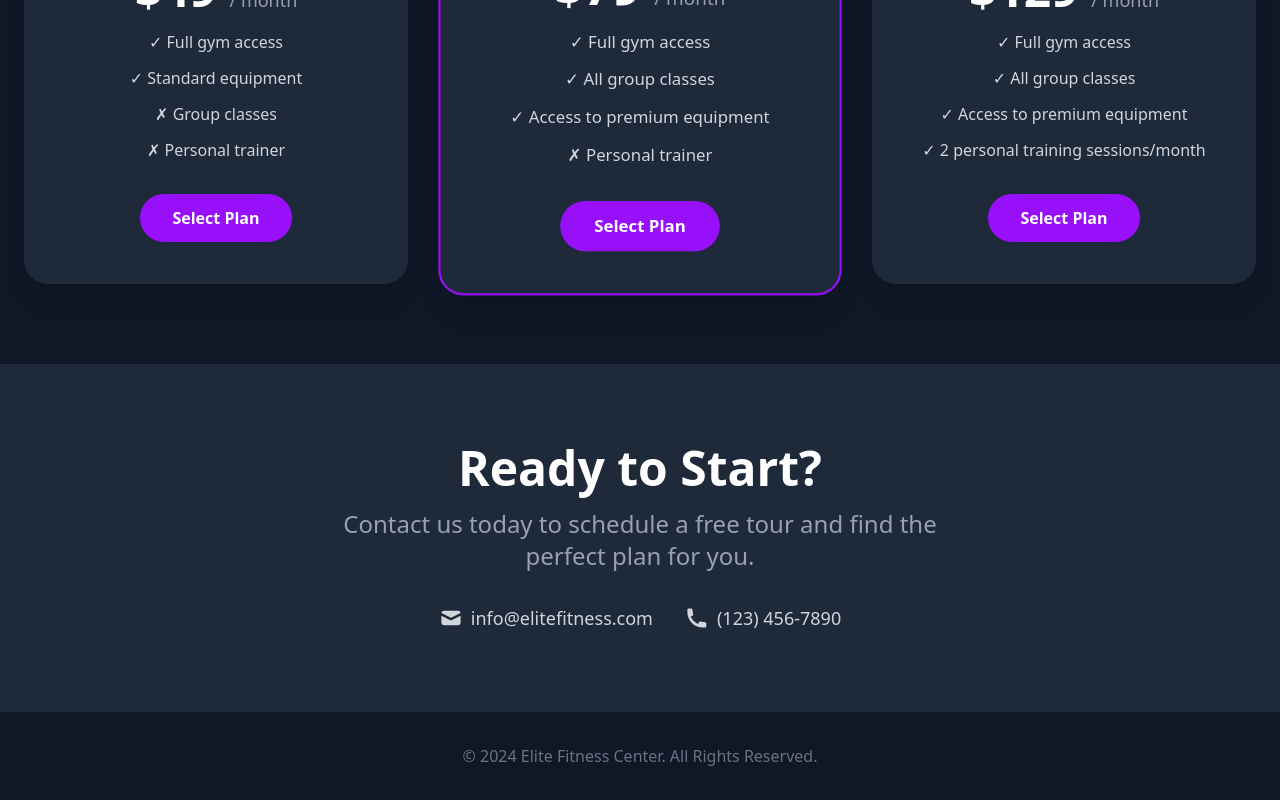
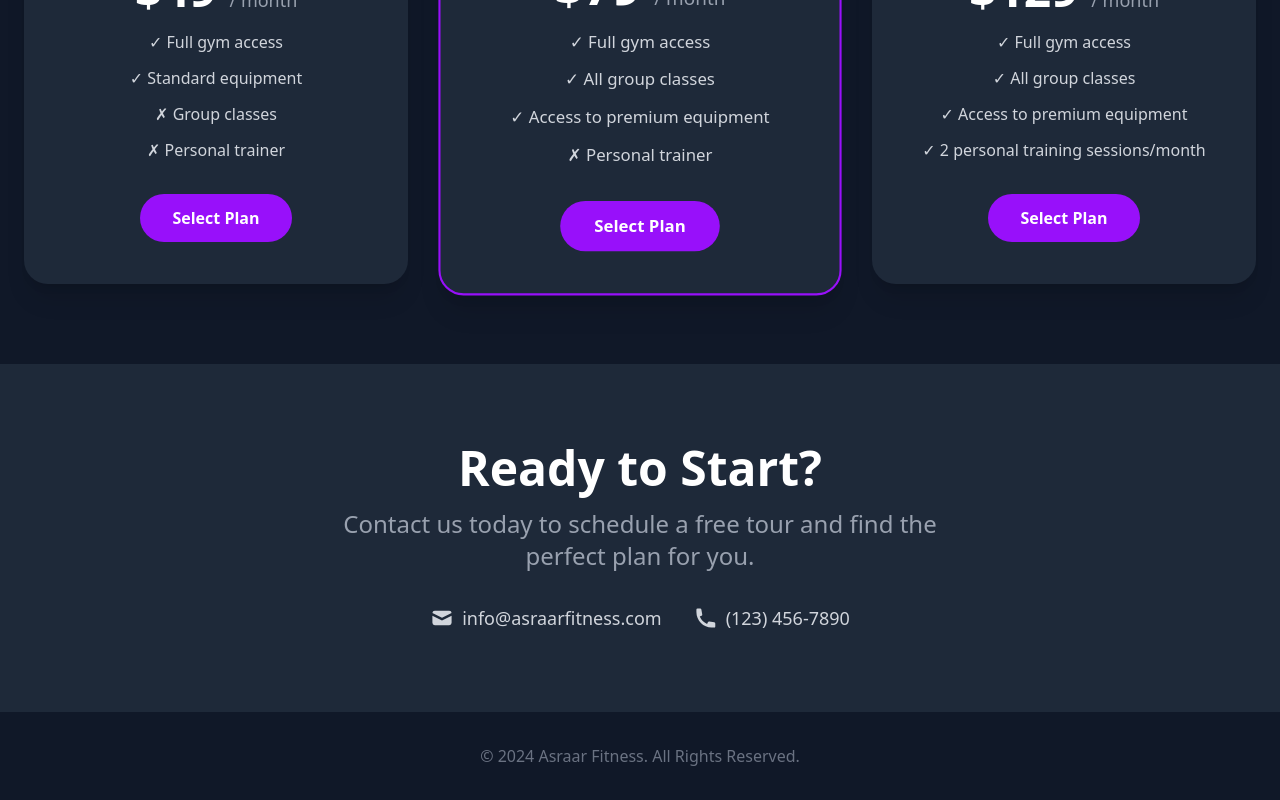
Before and after one commit to asraar07/Gym-Project-using-CSS-Tailwind-, a website built with Vite: page index.html in a window 1280 px wide. Shown: the part 2373-3173 px from the top of the page. Built offline with nearby package versions, Linux system fonts and the light colour scheme; files whose address does not match are found by name.

Commit message:
First commit2

```diff
--- a/index.html
+++ b/index.html
@@ -3,7 +3,7 @@
 <head>
     <meta charset="UTF-8">
     <meta name="viewport" content="width=device-width, initial-scale=1.0">
-    <title>Elite Fitness Center</title>
+    <title>Asraar Fitness Center</title>
       <link href="style.css" rel="stylesheet">
 
     <script src="https://cdn.jsdelivr.net/npm/@tailwindcss/browser@4"></script>
@@ -65,7 +65,7 @@
                     <div class="lg:w-1/2 lg:pl-16">
                         <h2 class="text-4xl md:text-5xl font-bold text-white mb-6">About <span class="text-gradient">Us</span></h2>
                         <p class="text-lg text-gray-400 mb-6">
-                            Elite Fitness is more than just a gym. It's a community dedicated to helping you become the best version of yourself. Our facility is equipped with the latest fitness technology, and our certified trainers are here to guide you every step of the way. Whether you're a beginner or a seasoned athlete, we have something for everyone.
+                            Asraar Fitness is more than just a gym. It's a community dedicated to helping you become the best version of yourself. Our facility is equipped with the latest fitness technology, and our certified trainers are here to guide you every step of the way. Whether you're a beginner or a seasoned athlete, we have something for everyone.
                         </p>
                         <ul class="space-y-4 text-lg text-gray-300">
                             <li class="flex items-center">
@@ -190,9 +190,9 @@
                     Contact us today to schedule a free tour and find the perfect plan for you.
                 </p>
                 <div class="flex flex-col md:flex-row justify-center items-center space-y-4 md:space-y-0 md:space-x-8">
-                    <a href="mailto:info@elitefitness.com" class="text-lg text-gray-300 hover:text-white flex items-center transition duration-300">
+                    <a href="mailto:info@asraarfitness.com" class="text-lg text-gray-300 hover:text-white flex items-center transition duration-300">
                         <svg class="w-6 h-6 mr-2" fill="currentColor" viewBox="0 0 20 20" xmlns="http://www.w3.org/2000/svg"><path d="M2.003 5.884L10 9.882l7.997-3.998A2 2 0 0016 4H4a2 2 0 00-1.997 1.884z"></path><path d="M18 8.118l-8 4-8-4V14a2 2 0 002 2h12a2 2 0 002-2V8.118z"></path></svg>
-                        info@elitefitness.com
+                        info@asraarfitness.com
                     </a>
                     <a href="tel:+1234567890" class="text-lg text-gray-300 hover:text-white flex items-center transition duration-300">
                         <svg class="w-6 h-6 mr-2" fill="currentColor" viewBox="0 0 20 20" xmlns="http://www.w3.org/2000/svg"><path d="M2 3a1 1 0 011-1h2.153a1 1 0 01.986.836l.744 4.167a1 1 0 01-.54 1.06l-1.548.774a11.087 11.087 0 006.103 6.103l.774-1.548a1 1 0 011.06-.54l4.167.744a1 1 0 01.836.986V17a1 1 0 01-1 1h-2C7.82 18 2 12.18 2 5V3z"></path></svg>
@@ -206,7 +206,7 @@
 
     <footer class="bg-gray-900 py-8">
         <div class="container mx-auto px-6 text-center text-gray-500">
-            <p>&copy; 2024 Elite Fitness Center. All Rights Reserved.</p>
+            <p>&copy; 2024 Asraar Fitness. All Rights Reserved.</p>
         </div>
     </footer>
 
```
